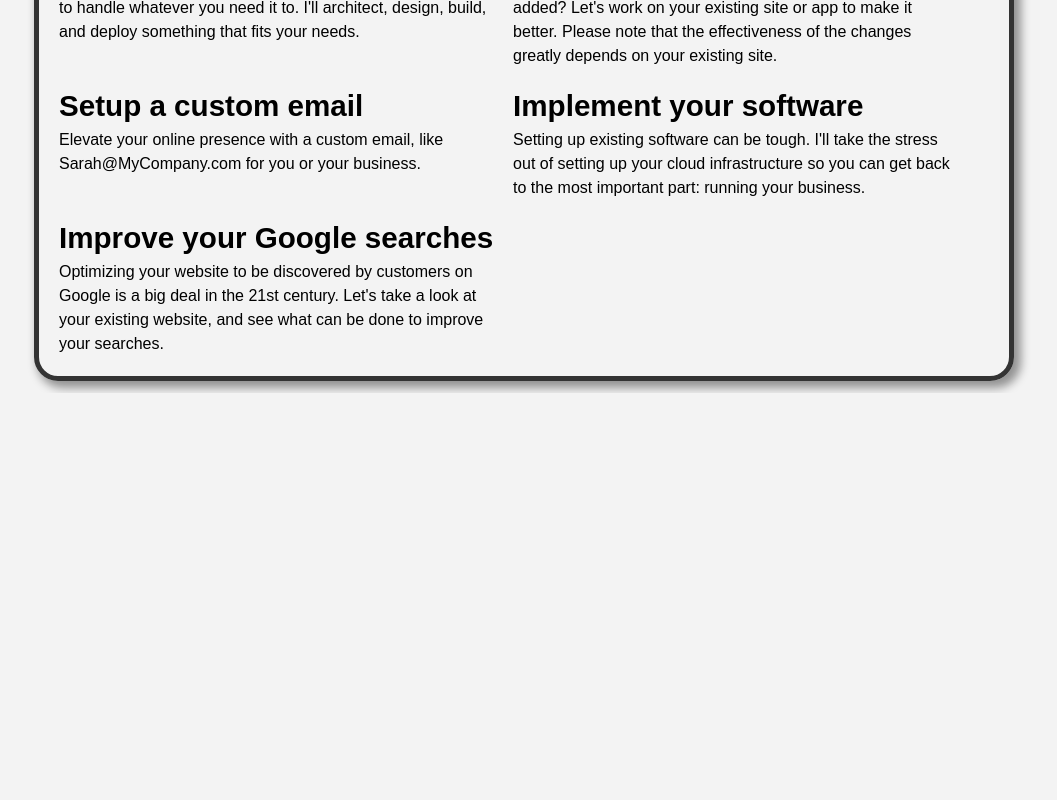
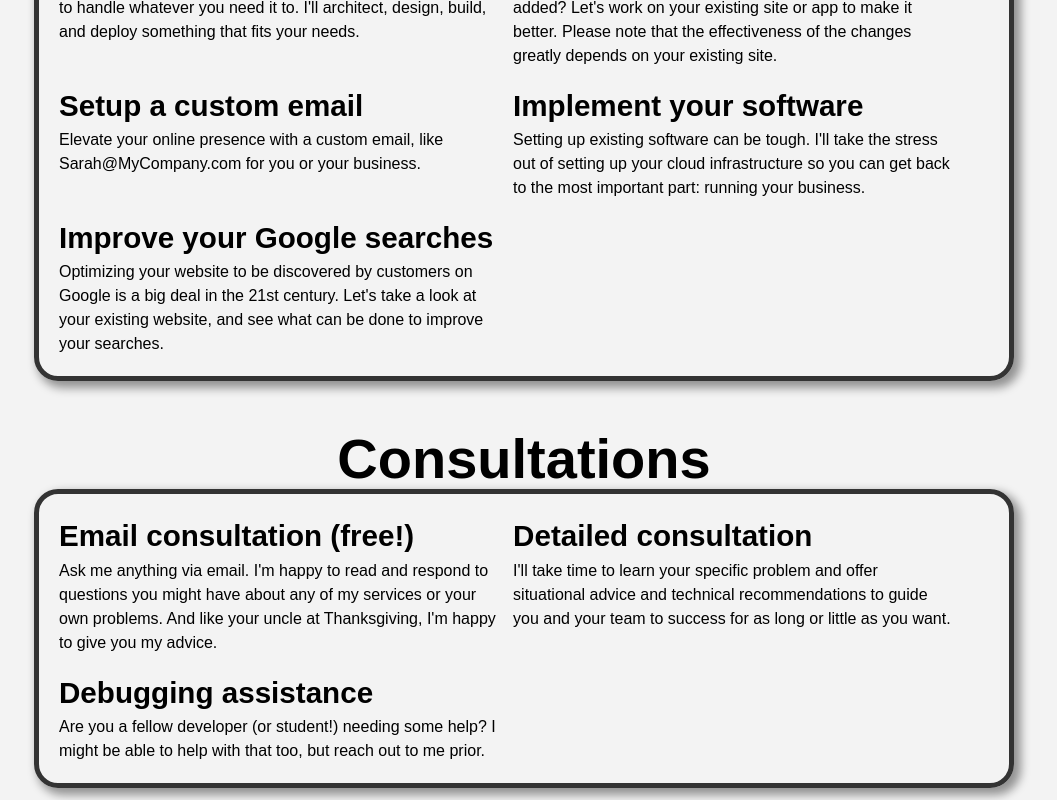
Before and after one commit to bananabrann/old-bananabrann.dev, a Next.js app: page / in a window 1280 px wide. Shown: the part 1593-2393 px from the top of the page, without its empty margins (116-1173 px from the left). Before the commit the page ends 1986 px from the top, so only its background shows below. Built offline with nearby package versions, Linux system fonts and the light colour scheme; a web font is replaced by a local one.

Commit message:
Add consultations content

```diff
--- a/pages/index.tsx
+++ b/pages/index.tsx
@@ -80,6 +80,37 @@ export default function Home() {
           </p>
         </div>
       </ContentBlockOutline>
+
+      <br />
+
+      <ContentBlockOutline title="Consultations">
+        <div>
+          <h3>Email consultation (free!)</h3>
+          <p>
+            Ask me anything via email. I'm happy to read and respond to
+            questions you might have about any of my services or your own
+            problems. And like your uncle at Thanksgiving, I'm happy to give you
+            my advice.
+          </p>
+        </div>
+
+        <div>
+          <h3>Detailed consultation</h3>
+          <p>
+            I'll take time to learn your specific problem and offer situational
+            advice and technical recommendations to guide you and your team to
+            success for as long or little as you want.
+          </p>
+        </div>
+
+        <div>
+          <h3>Debugging assistance</h3>
+          <p>
+            Are you a fellow developer (or student!) needing some help? I might
+            be able to help with that too, but reach out to me prior.
+          </p>
+        </div>
+      </ContentBlockOutline>
     </Layout>
   );
 }
```
